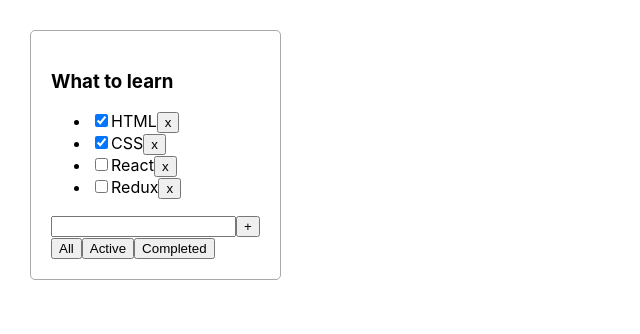
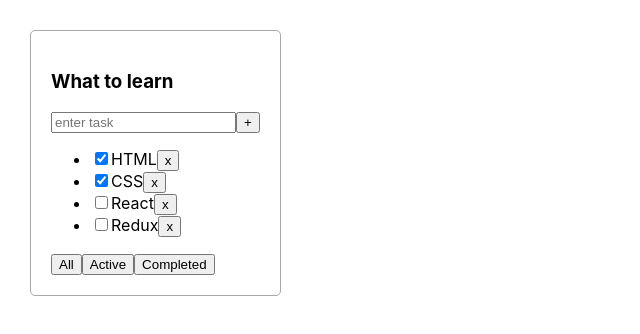
Before and after one commit to egory4fash/ToDoList, a React (Create React App) app: page / in a window 1280 px wide. Shown: the top 334 px of the page, without its empty margins (0-640 px from the left). Built offline with nearby package versions, Linux system fonts and the light colour scheme.

Commit message:
lesson 3 completed

```diff
--- a/src/App.tsx
+++ b/src/App.tsx
@@ -1,10 +1,11 @@
 import React, {useState} from 'react';
 import './App.css';
 import ToDoList from "./ToDoList";
+import {v1} from 'uuid'
 
 //typing
 export type TaskType = {
-    id: number,
+    id: string,
     title: string,
     isdone: boolean
 };
@@ -15,18 +16,26 @@ export type FilterValuesType = "all" | "active" | "completed"
 
 function App() {
     //useState
-
+    console.log(v1())
     const [tasks, setTasks] = useState<Array<TaskType>>([
-        {id: 1, title: "HTML", isdone: true},
-        {id: 2, title: "CSS", isdone: true},
-        {id: 3, title: "React", isdone: false},
-        {id: 4, title: "Redux", isdone: false},
+        {id: v1(), title: "HTML", isdone: true},
+        {id: v1(), title: "CSS", isdone: true},
+        {id: v1(), title: "React", isdone: false},
+        {id: v1(), title: "Redux", isdone: false},
     ])
 
     const [filter, setFilter] = useState<FilterValuesType>('all')
 
     //functions
-    const removeTask = (taskID: number) => {
+    const addTask = (title: string) => {
+        const newTask: TaskType = {
+            id: v1(),
+            title: title,
+            isdone :false
+        }
+        setTasks([...tasks,newTask])
+    }
+    const removeTask = (taskID: string) => {
         setTasks(tasks.filter(t => t.id !== taskID))
     }
 
@@ -51,6 +60,7 @@ function App() {
                 tasks={tasksForRender}
                 removeTask={removeTask}
                 changeFilter={changeFilter}
+                addTask ={addTask}
             />
         </div>
     )
--- a/src/ToDoList.tsx
+++ b/src/ToDoList.tsx
@@ -1,49 +1,76 @@
-import React from 'react';
+import React, {ChangeEvent, KeyboardEvent, useState} from 'react';
 import {FilterValuesType, TaskType} from "./App";
 
 //typing
 type ToDoListPropsType = {
     title: string;
     tasks: Array<TaskType>
-    removeTask: (taskID: number) => void
+    removeTask: (taskID: string) => void
     changeFilter: (filter: FilterValuesType) => void
+    addTask: (title: string) => void
 }
 //main
+
 const ToDoList = (props: ToDoListPropsType) => {
+    const [title, setTitle] = useState<string>("")
     const tasksJSXElements = props.tasks.map(task => {
+        const onClickRemoveHandler = () => props.removeTask(task.id)
         return (
             <li key={task.id}>
                 <input type="checkbox" checked={task.isdone}/>
                 <span>{task.title}</span>
-                <button onClick={() => props.removeTask(task.id)}>x</button>
+                <button onClick={onClickRemoveHandler}>x</button>
             </li>
         )
 
+
     })
+    const addTask = () => {
+        if (title) {
+            props.addTask(title)
+            setTitle("")
+        }
+    }
+    const onChangeHandler = (event: ChangeEvent<HTMLInputElement>) => {
+        setTitle(event.currentTarget.value)
+    }
+    const onPressHandler = (event: KeyboardEvent<HTMLInputElement>) => {
+        if (event.charCode === 13) {
+            addTask()
+        }
+    }
+    const onClickAllHandler = () => props.changeFilter('all')
+    const onClickActiveHandler = () => props.changeFilter('active')
+    const onClickCompletedHandler = () => props.changeFilter('completed')
+
+
+
     //up to App
     return (
         <div className='todoList'>
+
             <h3>{props.title}</h3>
+
+            <div>
+                <input
+                    value={title}
+                    placeholder="enter task"
+                    onChange={onChangeHandler}
+                    onKeyPress={onPressHandler}
+                />
+                <button onClick={addTask}>+</button>
+            </div>
+
             <ul>
                 {tasksJSXElements}
             </ul>
 
             <div>
-                <input/>
-                <button>+</button>
+                <button onClick={onClickAllHandler}>All</button>
+                <button onClick={onClickActiveHandler}>Active</button>
+                <button onClick={onClickCompletedHandler}>Completed</button>
             </div>
 
-            <div>
-                <button
-                    onClick={() => props.changeFilter('all')}>All
-                </button>
-                <button
-                    onClick={() => props.changeFilter('active')}>Active
-                </button>
-                <button
-                    onClick={() => props.changeFilter('completed')}>Completed
-                </button>
-            </div>
         </div>
     )
 }
```
